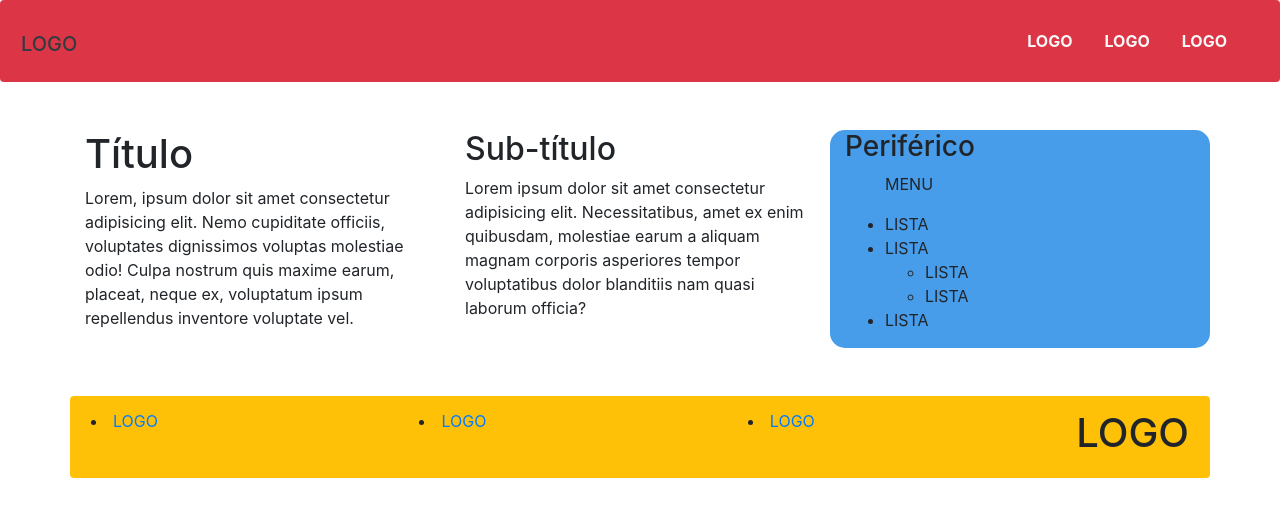
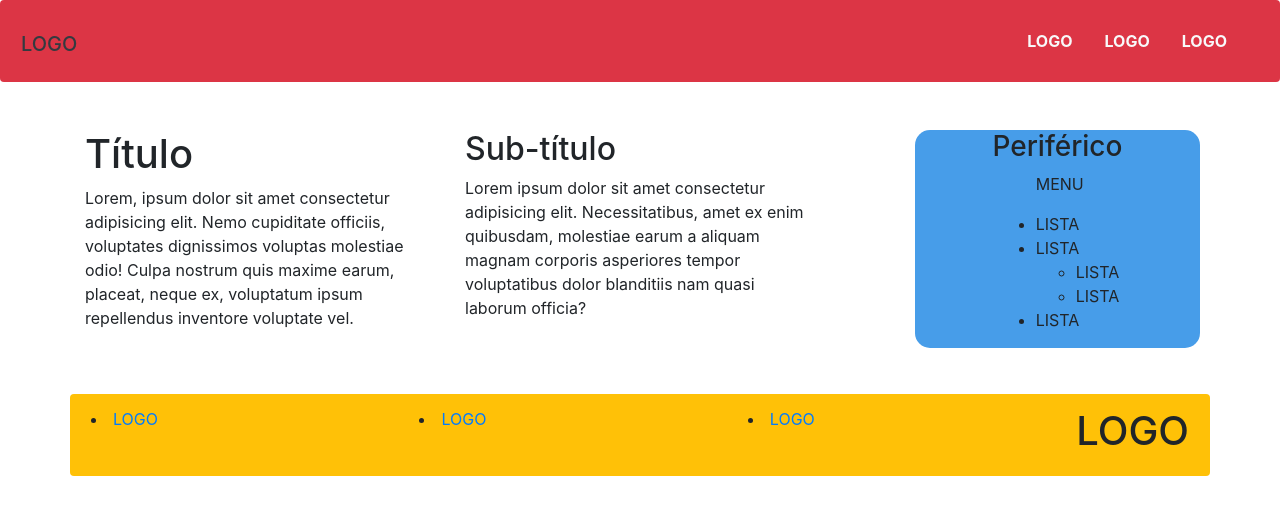
Before and after one commit to lucassOliveiira/training, a plain HTML site: page bootstrap-exs/boots02/boots02.html in a window 1280 px wide. Drawn offline with nearby package versions, Linux system fonts and the light colour scheme.

Commit message:
problema resolvido!

```diff
--- a/bootstrap-exs/boots02/boots02.html
+++ b/bootstrap-exs/boots02/boots02.html
@@ -30,7 +30,7 @@
                     <h2>Sub-título</h2>
                     <p>Lorem ipsum dolor sit amet consectetur adipisicing elit. Necessitatibus, amet ex enim quibusdam, molestiae earum a aliquam magnam corporis asperiores tempor voluptatibus dolor blanditiis nam quasi laborum officia?</p>
                 </div>
-                <div class="lista col-4 col-md-4 col-sm-4">
+                <div class="lista col-5 col-md-3 col-sm-5">
                     <h3>Periférico</h3>
                     <ul>
                         <p>MENU</p>
--- a/bootstrap-exs/boots02/style.css
+++ b/bootstrap-exs/boots02/style.css
@@ -2,6 +2,7 @@
 
 .divona {
     display: flex;
+    position: relative;
 }
 
 .lista {
@@ -9,6 +10,10 @@
     flex-flow: column wrap;
     background-color: rgb(71, 157, 233);
     border-radius: 15px;
+    align-items: center;
+    align-content: center;
+    position: absolute;
+    right: 10px;
  }
 
  /* position-absolute alert alert-success */
```
